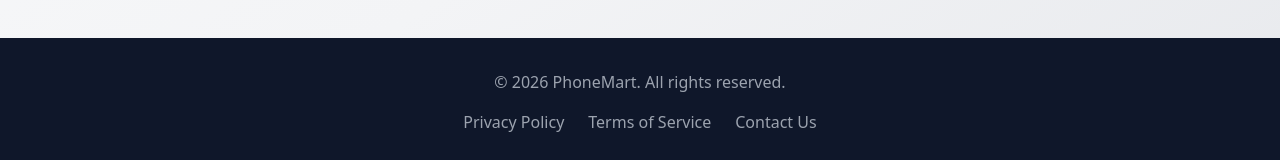
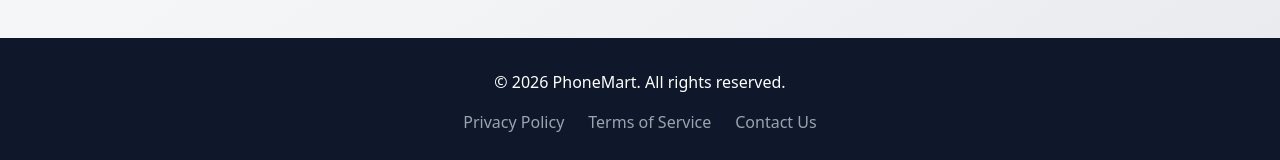
Before and after one commit to Esther-Sonia/phone-mart, a React (Create React App) app in the folder client/: page / in a window 1280 px wide. Shown: the part 526-686 px from the top of the page. Built offline with nearby package versions, Linux system fonts and the light colour scheme; no server answers.

Commit message:
update changes

```diff
--- a/client/src/App.tsx
+++ b/client/src/App.tsx
@@ -172,7 +172,7 @@ function App() {
       <footer className="bg-slate-900 text-white py-8 mt-16">
         <div className="max-w-7xl mx-auto px-4 sm:px-6 lg:px-8">
           <div className="text-center">
-            <p className="text-gray-400">© 2026 PhoneMart. All rights reserved.</p>
+            <p className="text-black-400">© 2026 PhoneMart. All rights reserved.</p>
             <div className="mt-4 space-x-6">
               <a href="#privacy" className="text-gray-400 hover:text-white transition">Privacy Policy</a>
               <a href="#terms" className="text-gray-400 hover:text-white transition">Terms of Service</a>
```
